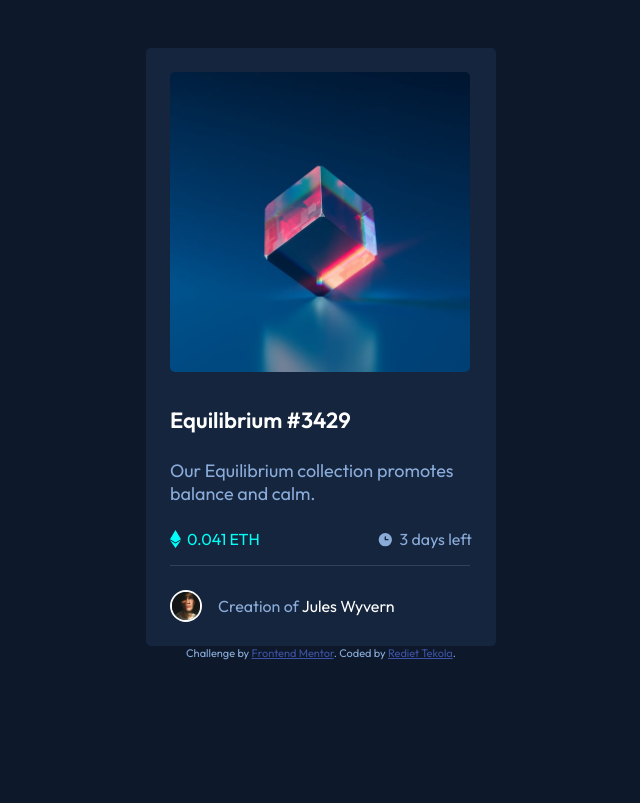
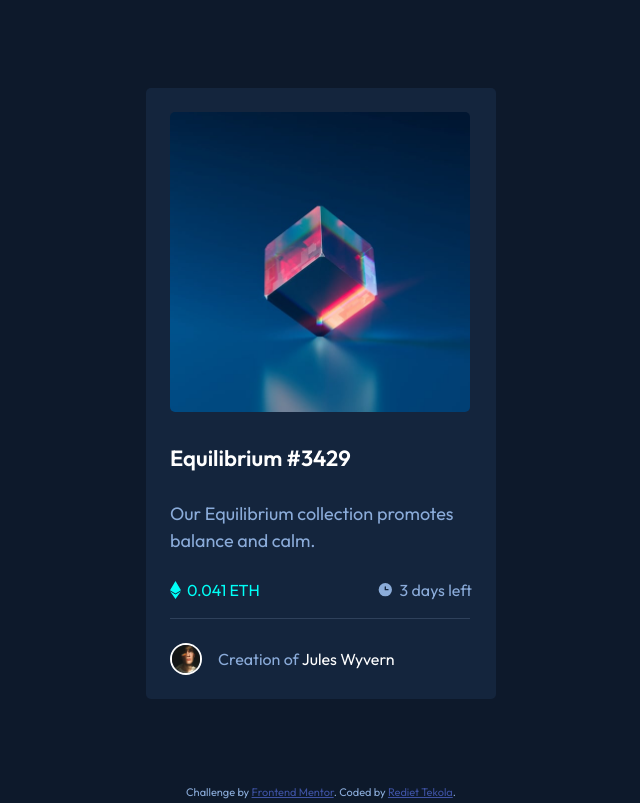
Before and after one commit to Rdttkab/nft-preview-card, a website: page index.html in a window 1280 px wide. Shown: the whole page, without its empty margins (319-959 px from the left). Drawn offline with Linux system fonts and the light colour scheme.

Commit message:
styles add

```diff
--- a/index.html
+++ b/index.html
@@ -29,9 +29,9 @@
   </head>
   <body>
     <main class="main">
-      <div class="main_img">
-        <img src="images/image-equilibrium.jpg" alt="" />
-      </div>
+      <!-- <div class="main_img"> -->
+        <img src="images/image-equilibrium.jpg" alt="" class="img"/>
+      <!-- </div> -->
       <h1>Equilibrium #3429</h1>
       <p>Our Equilibrium collection promotes balance and calm.</p>
       <div class="main_detail">
--- a/src/scss/styles.scss
+++ b/src/scss/styles.scss
@@ -24,7 +24,25 @@ body {
   font-weight: 500;
   background-color: var(--very-dark-blue-main);
   color: var(--soft-blue);
-  padding: 1.5rem;
+  padding: rem(1.5);
+  overflow: hidden;
+}
+
+body {
+  min-height: 100vh;
+  text-rendering: optimizeSpeed;
+  line-height: 1.5;
+
+  display: flex;
+  flex-direction: column;
+  justify-content: center;
+
+  align-items: center;
+}
+
+img {
+  max-width: 100%;
+  display: block;
 }
 
 .main {
@@ -32,19 +50,17 @@ body {
   border-radius: rem(5);
   padding: rem(24);
   max-width: auto;
-  // width: rem(350);
-  // width: auto;
 
-  @media (min-width: 375px) {
+  @media (min-width: rem(375)) {
     width: rem(350);
     margin: auto;
   }
 
-  &_img {
-    border-radius: rem(5);
-  }
+  // &_img {
+  //   border-radius: rem(5);
+  // }
 
-  &_img img {
+  .img {
     max-width: 100%;
     max-height: rem(300);
     border-radius: rem(5);
@@ -56,13 +72,11 @@ body {
     margin-bottom: rem(25);
     font-size: rem(22);
     font-weight: 600;
-    // width: rem(300);
   }
 
   p {
-    font-size: 18px;
+    font-size: rem(18);
     margin-bottom: rem(24);
-    // width: rem(300);
   }
 
   &_detail {
@@ -70,7 +84,6 @@ body {
     justify-content: space-between;
     align-items: center;
     margin-bottom: rem(16);
-    // width: rem(300);
 
     &_price {
       display: flex;
@@ -89,29 +102,29 @@ body {
       align-items: center;
 
       img {
-        margin-right: 6px;
+        margin-right: rem(6);
       }
     }
   }
 
   hr {
     border: none;
-    border-top: 1px solid var(--very-dark-blue-line);
+    border-top: rem(1) solid var(--very-dark-blue-line);
     width: rem(300);
   }
 
   &_profile {
     display: flex;
     align-items: center;
-    margin-top: 24px;
+    margin-top: rem(24);
     width: rem(300);
 
     &_avatar {
-      width: 32px;
-      height: 32px;
-      border: 2px solid var(--white);
+      width: rem(32);
+      height: rem(32);
+      border: rem(2) solid var(--white);
       border-radius: 50%;
-      margin-right: 16px;
+      margin-right: rem(16);
     }
 
     &_avatar img {
```
Also changed, not shown: dist/styles.css, 1 other file.
